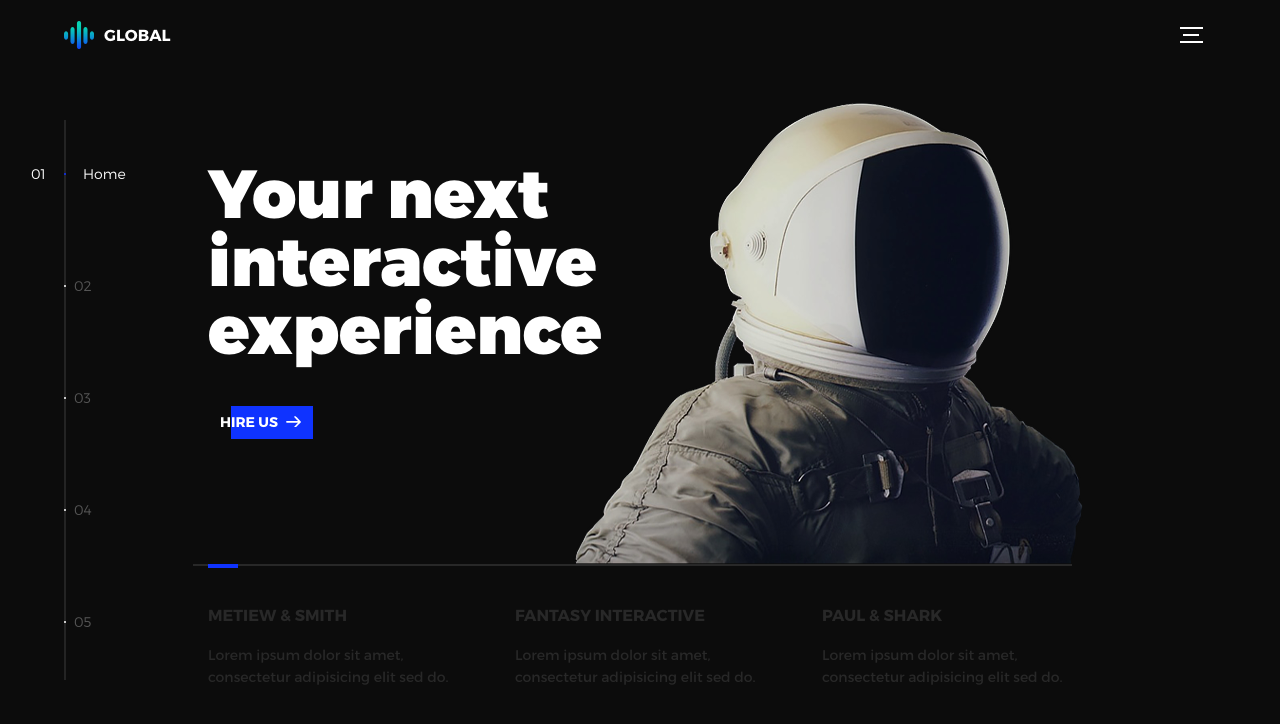
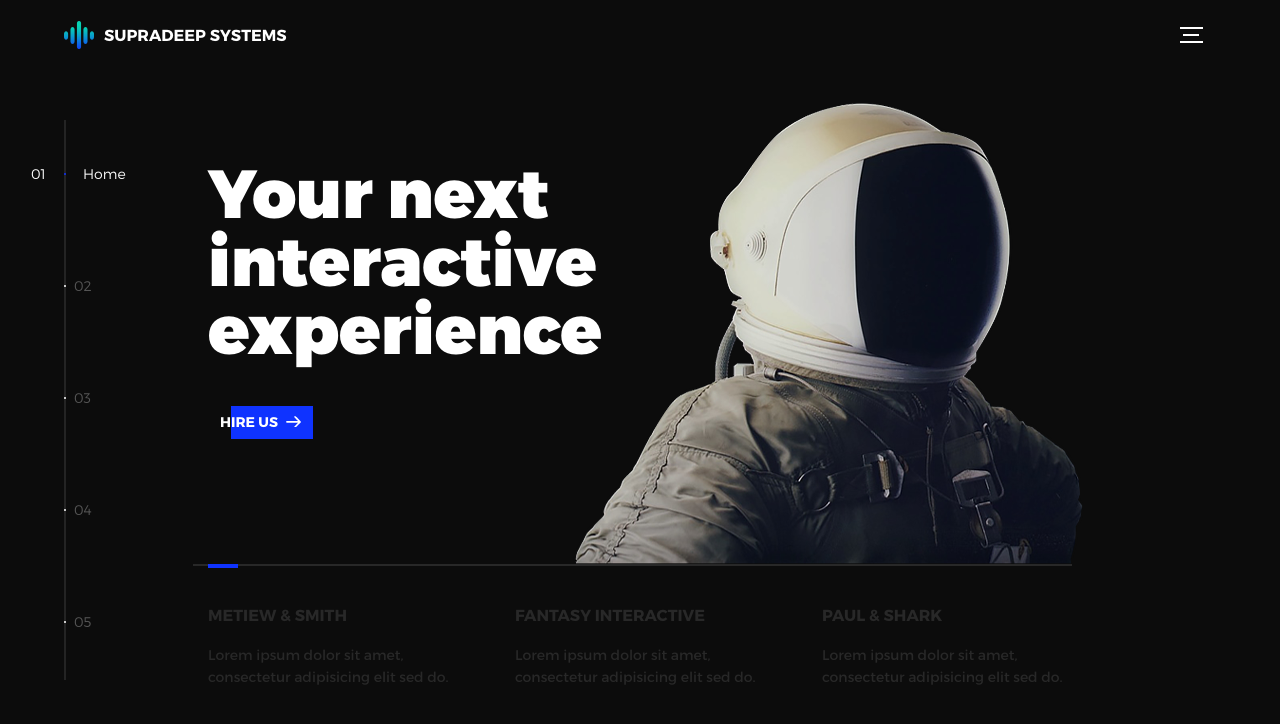
Before and after one commit to supradeepguha/systems-supradeep, a plain HTML site: page index.html in a window 1280 px wide. Drawn offline with nearby package versions, Linux system fonts and the light colour scheme.

Commit message:
Update index.html

```diff
--- a/index.html
+++ b/index.html
@@ -28,7 +28,7 @@
         <header class="header">
           <a class="header--logo" href="#0">
             <img src="assets/img/logo.png" alt="Global">
-            <p>Global</p>
+            <p>SUPRADEEP SYSTEMS</p>
           </a>
           <button class="header--cta cta">Hire Us</button>
           <div class="header--nav-toggle">
```
